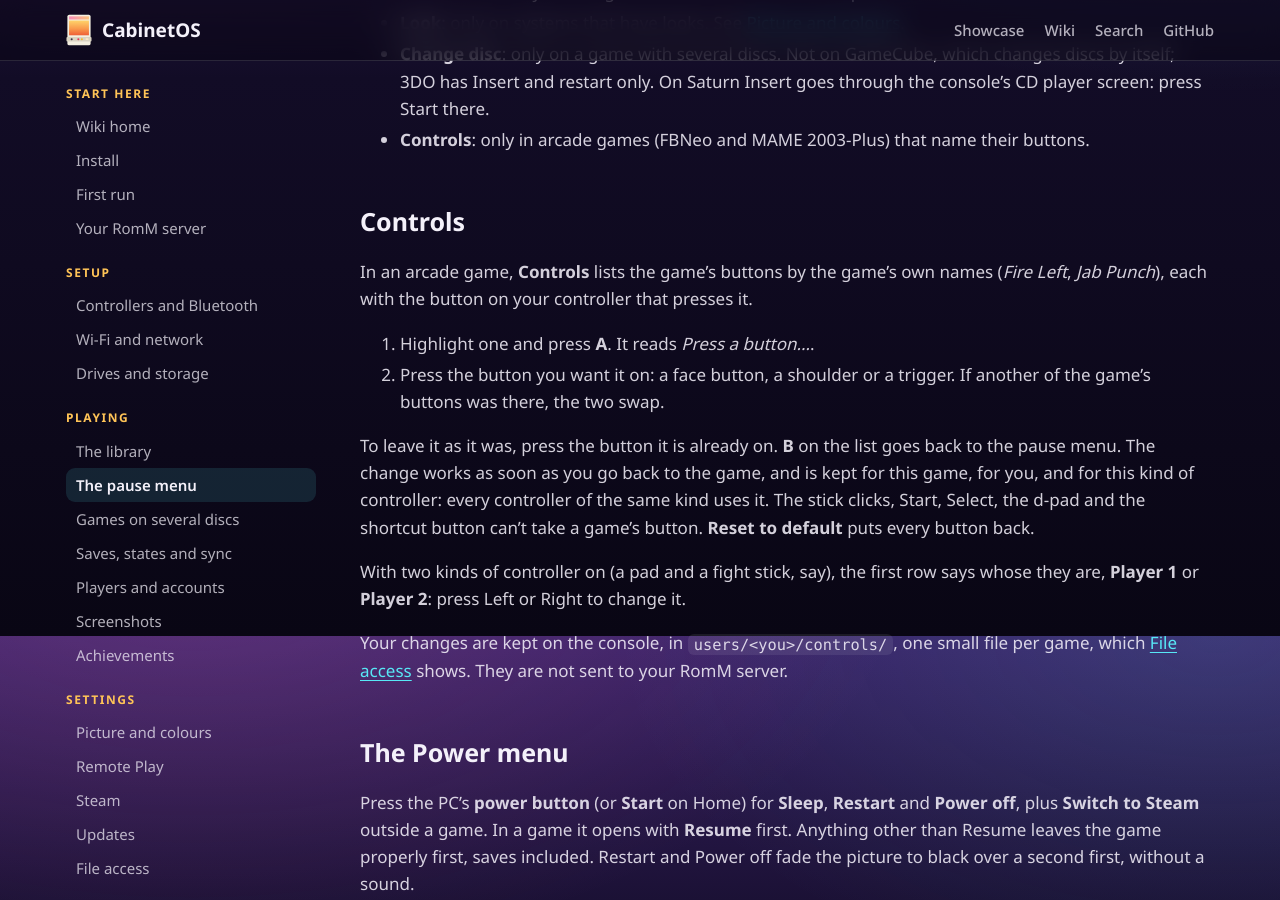
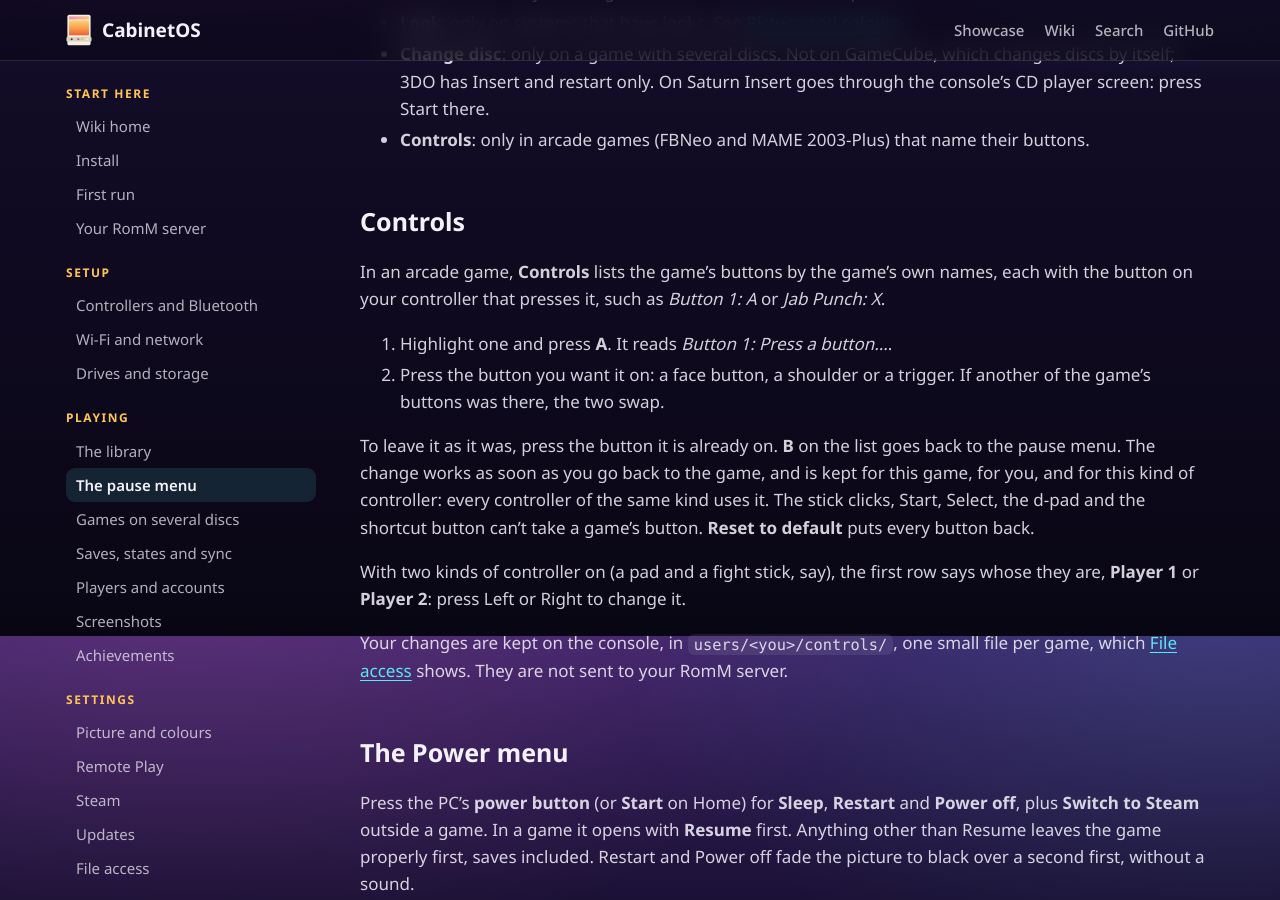
Before and after one commit to MMagTech/cabinetos, a Jekyll site: the page built from docs/wiki/pause-menu.md, in a window 1280 px wide and 900 px high, scrolled down 2064 px. Built offline with Jekyll 4.4.1, drawn with Linux system fonts in a browser that asks for light colours; our own code applies the rules of GitHub Pages for plain Markdown files.

```diff
--- a/docs/wiki/pause-menu.md
+++ b/docs/wiki/pause-menu.md
@@ -54,10 +54,10 @@ Rows appear only where they apply:
 ## Controls
 
 In an arcade game, **Controls** lists the game's buttons by the game's own
-names (*Fire Left*, *Jab Punch*), each with the button on your controller
-that presses it.
+names, each with the button on your controller that presses it, such as
+*Button 1: A* or *Jab Punch: X*.
 
-1. Highlight one and press **A**. It reads *Press a button…*.
+1. Highlight one and press **A**. It reads *Button 1: Press a button…*.
 2. Press the button you want it on: a face button, a shoulder or a trigger.
    If another of the game's buttons was there, the two swap.
 
```
Also changed, not shown: docs/NEXT-SESSION.md (+9 -7 lines), docs/decisions/2026-10-25-arcade-controls.md (+2 -2 lines).
